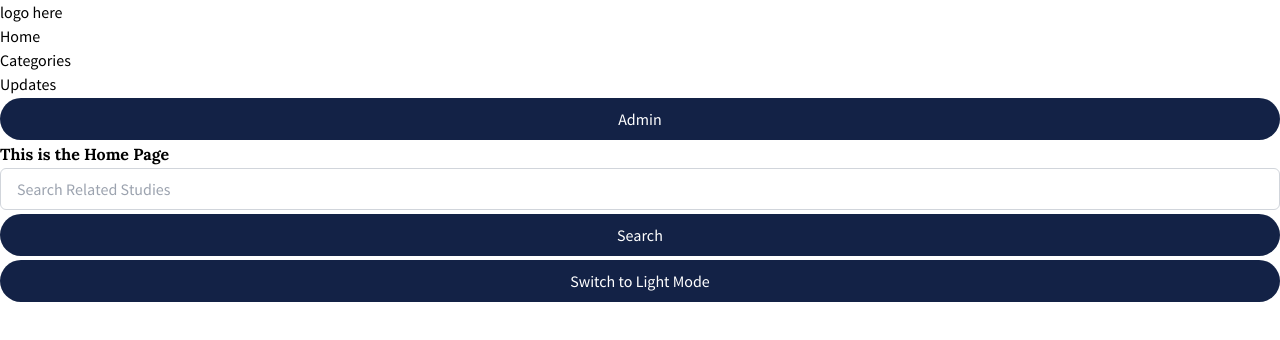
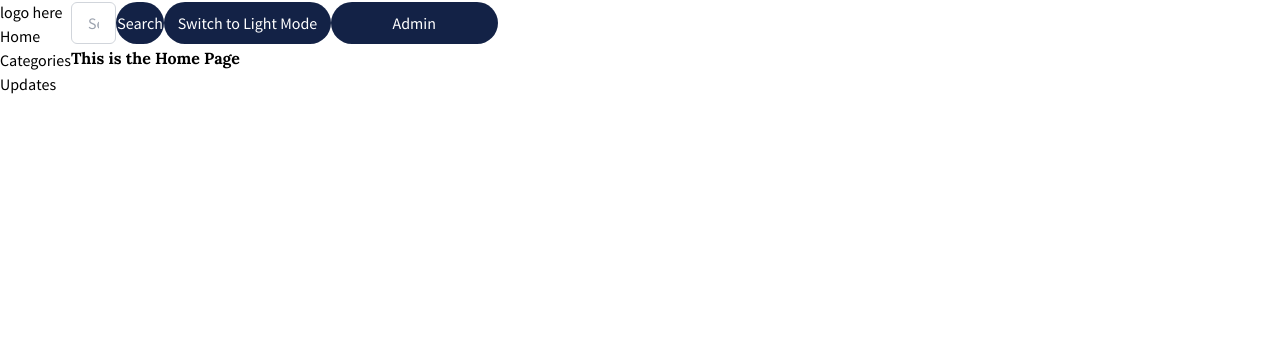
Before and after one commit to vnmw7/manggad-thesis-repo, a Next.js app in the folder frontend/: page / in a window 1280 px wide. Shown: the top 340 px of the page. Built offline with nearby package versions, Linux system fonts and the light colour scheme.

Commit message:
adjusted the layout

```diff
--- /dev/null
+++ b/frontend/app/components/Header.tsx
@@ -0,0 +1,19 @@
+import { useRouter } from "next/navigation";
+import ThemeSwitch from "./ThemeSwitch";
+
+const Header = () => {
+    const router = useRouter();
+
+    return (
+        <div className="flex">
+            <div className="flex">
+                <input type="text" placeholder="Search Related Studies" />
+                <button >Search </button>
+            </div>
+            <ThemeSwitch />
+            <button onClick={() => router.push("/auth")}> Admin </button>
+        </div>
+    )
+}
+
+export default Header
--- /dev/null
+++ b/frontend/app/components/Navigation.tsx
@@ -0,0 +1,18 @@
+import { useRouter } from "next/navigation";
+
+const Navigation = () => {
+    const router = useRouter();
+
+    return (
+        <header>
+            <div> logo here </div>
+            <ul>
+                <li> Home </li>
+                <li> Categories </li>
+                <li> Updates </li>
+            </ul>
+        </header>
+    )
+}
+
+export default Navigation
--- a/frontend/app/globals.css
+++ b/frontend/app/globals.css
@@ -27,6 +27,14 @@ input[type="text"], input[type="password"] {
     @apply bg-transparent border border-gray-300 rounded-md py-2 px-4 my-0.5 w-full dark:bg-gray-800 dark:border-gray-700 dark:text-white;
 }
 
+/* +----------------------------------+ */
+/* |        GENERAL LAYOUT PAGE       | */
+/* +----------------------------------+ */
+.nav_seperator {
+    @apply flex
+}
+
+
 /* +-----------------------------------+ */
 /* |        AUTHERNTICATION PAGE       | */
 /* +-----------------------------------+ */
--- a/frontend/app/page.tsx
+++ b/frontend/app/page.tsx
@@ -1,34 +1,19 @@
 "use client"
 
-import { useRouter } from "next/navigation";
-import ThemeSwitch from "./components/ThemeSwitch";
+import Navigation from "./components/Navigation";
+import Header from "./components/Header";
+
 
 export default function HomePage() {
-  const router = useRouter();
 
 	return (
-		<div>
-      {/* header and navigations */}
-      <header>
-          <div> logo here </div>
-          <ul>
-              <li> Home </li>
-              <li> Categories </li>
-              <li> Updates </li>
-          </ul>
-          <button onClick={() => router.push("/auth")}> Admin </button>
-      </header>
+		<div className="flex">
+            <Navigation />
 
-      <h1> This is the Home Page </h1>
-      <div>
-          <input type="text" placeholder="Search Related Studies" />
-          <button >Search </button>
-      </div>
-
-      {/* footer */}
-      <footer>
-          <ThemeSwitch />
-      </footer>
-    </div>
+            <div>
+                <Header />
+                <h1> This is the Home Page </h1>
+            </div>
+        </div>
 	);
 }
```
